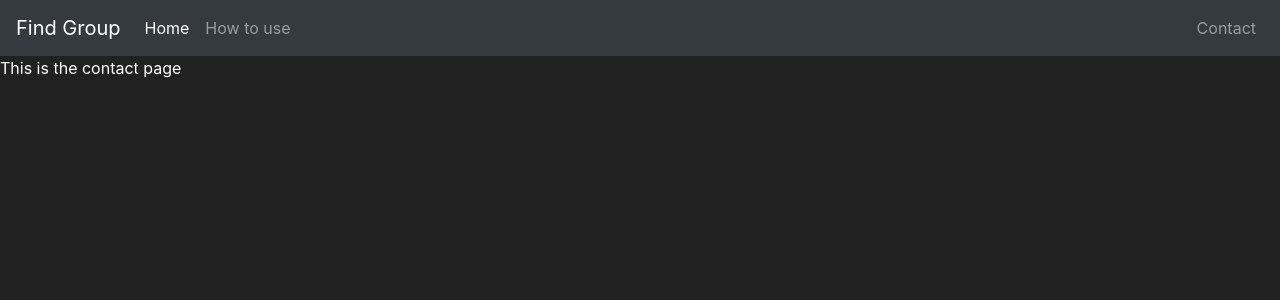
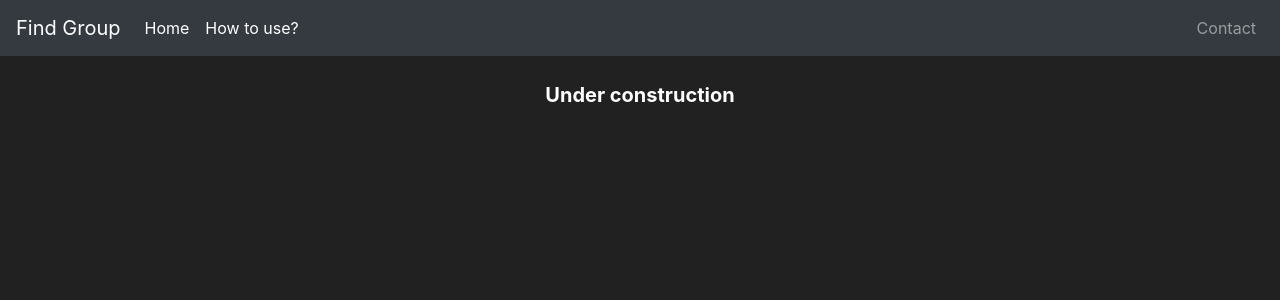
Before and after one commit to SypherSP/Company-Group-WebApp, a Flask app: page /contact/ in a window 1280 px wide. Shown: the top 300 px of the page. Run offline with Flask 2, Linux system fonts and the light colour scheme; some libraries are stand-ins or nearby versions.

Commit message:
added tutorial page

```diff
--- /dev/null
+++ b/CG/outputs/temp.txt
@@ -0,0 +1 @@
+Outputs folder for generated .xlsx files
--- a/CG/routes.py
+++ b/CG/routes.py
@@ -82,3 +82,7 @@
 @app.route("/contact/")
 def contact():
     return render_template('contact.html')
+
+@app.route("/tutorial/")
+def tutorial():
+    return render_template('tutorial.html')
--- a/CG/templates/base.html
+++ b/CG/templates/base.html
@@ -27,7 +27,7 @@
                     <a class="nav-link" href="{{ url_for('index') }}">Home <span class="sr-only">(current)</span></a>
                 </li>
                 <li class="nav-item">
-                    <a class="nav-link" href="#">How to use</a>
+                    <a class="nav-link active" href="{{ url_for('tutorial') }}">How to use?</a>
                 </li>
             </ul>
             <ul class="navbar-nav">
--- a/CG/templates/contact.html
+++ b/CG/templates/contact.html
@@ -5,5 +5,13 @@
 {% endblock %}
 
 {% block body %}
-This is the contact page
+<br>
+<div class="container">
+    <blockquote class="blockquote text-center">
+
+        <p class="mb-0"><strong>Under construction</strong></p>
+        <!-- <p class="mb-0">To contact for feature requests/bug reports, mail at <strong>pandeyanshu36@gmail.com</strong></p> -->
+      </blockquote>
+</div>
+
 {% endblock %}
```
Also changed, not shown: CG/templates/index.html (+7 -7 lines), CG/templates/tutorial.html (added, +15 -0 lines), 1 other file.
